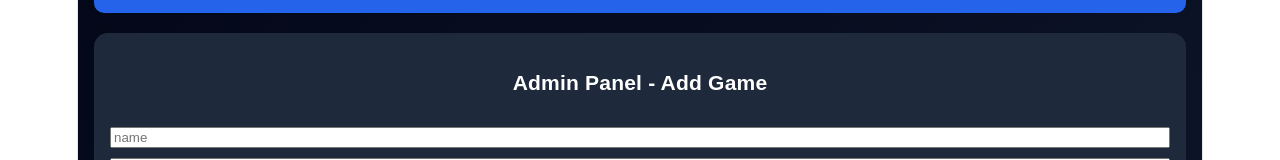
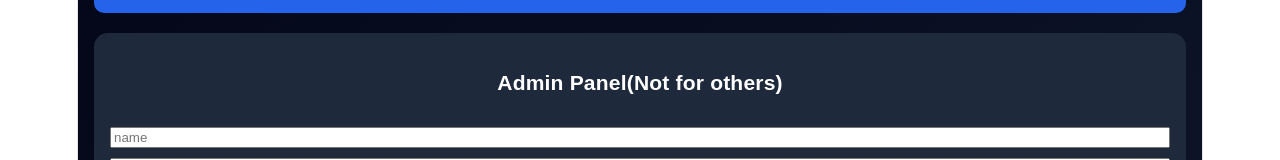
Before and after one commit to Dala-star/game-ratings-app, a React (Vite) app in the folder client/: page / in a window 1280 px wide. Both pictures are taken after a click on the button "Admin Panel". Shown: the part 236-396 px from the top of the page. Built offline with nearby package versions, Linux system fonts and the light colour scheme; no server answers.

Commit message:
Title change

```diff
--- a/client/src/App.jsx
+++ b/client/src/App.jsx
@@ -211,7 +211,7 @@ const addGame = async () => {
 {/* ADMIN ADD GAME */}
 {showAdmin && (
   <div style={styles.adminBox}>
-        <h3>Admin Panel - Add Game</h3>
+        <h3>Admin Panel(Not for others)</h3>
 
         {Object.keys(newGame).map((key) => (
           <input
```
